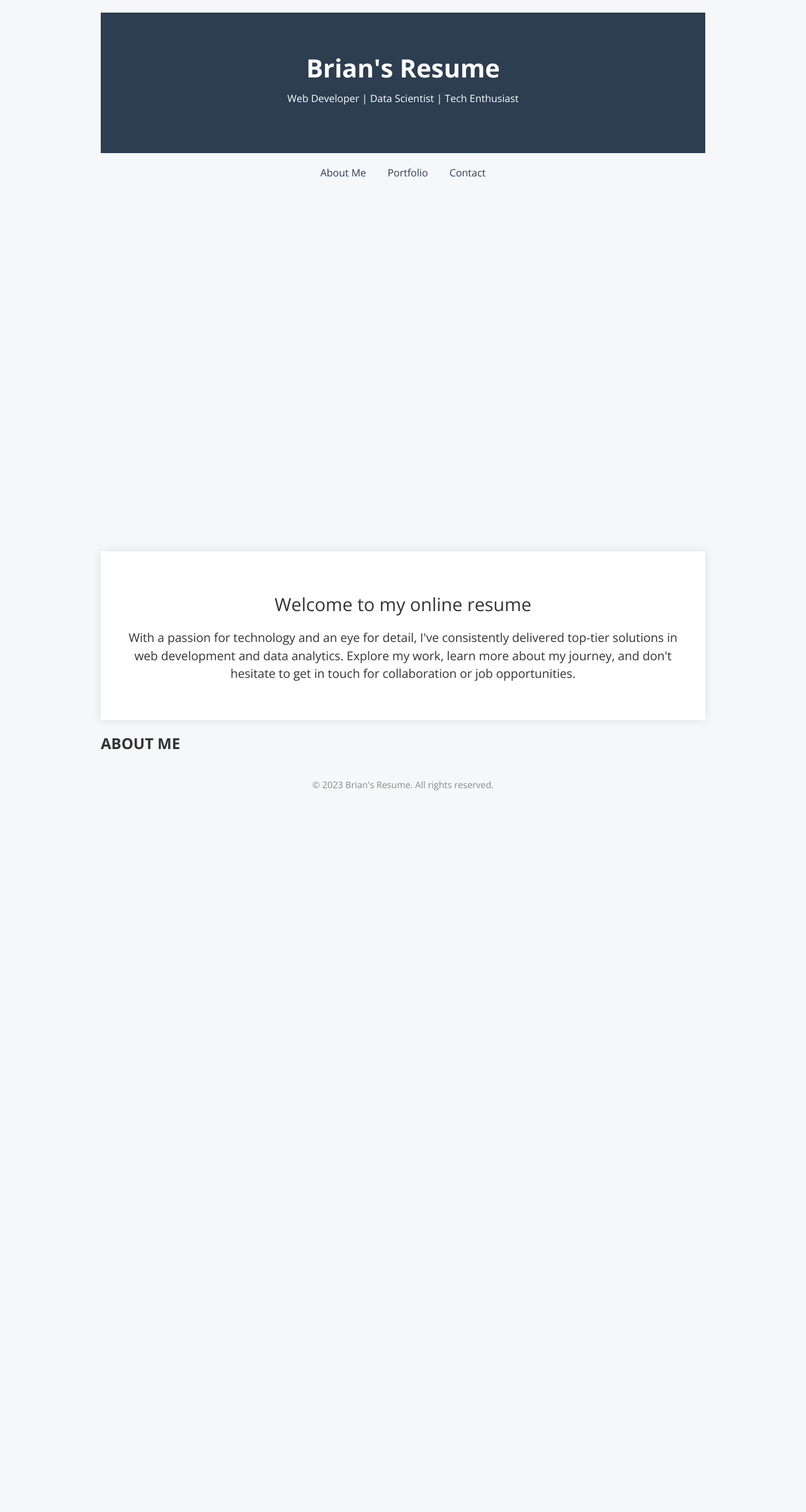
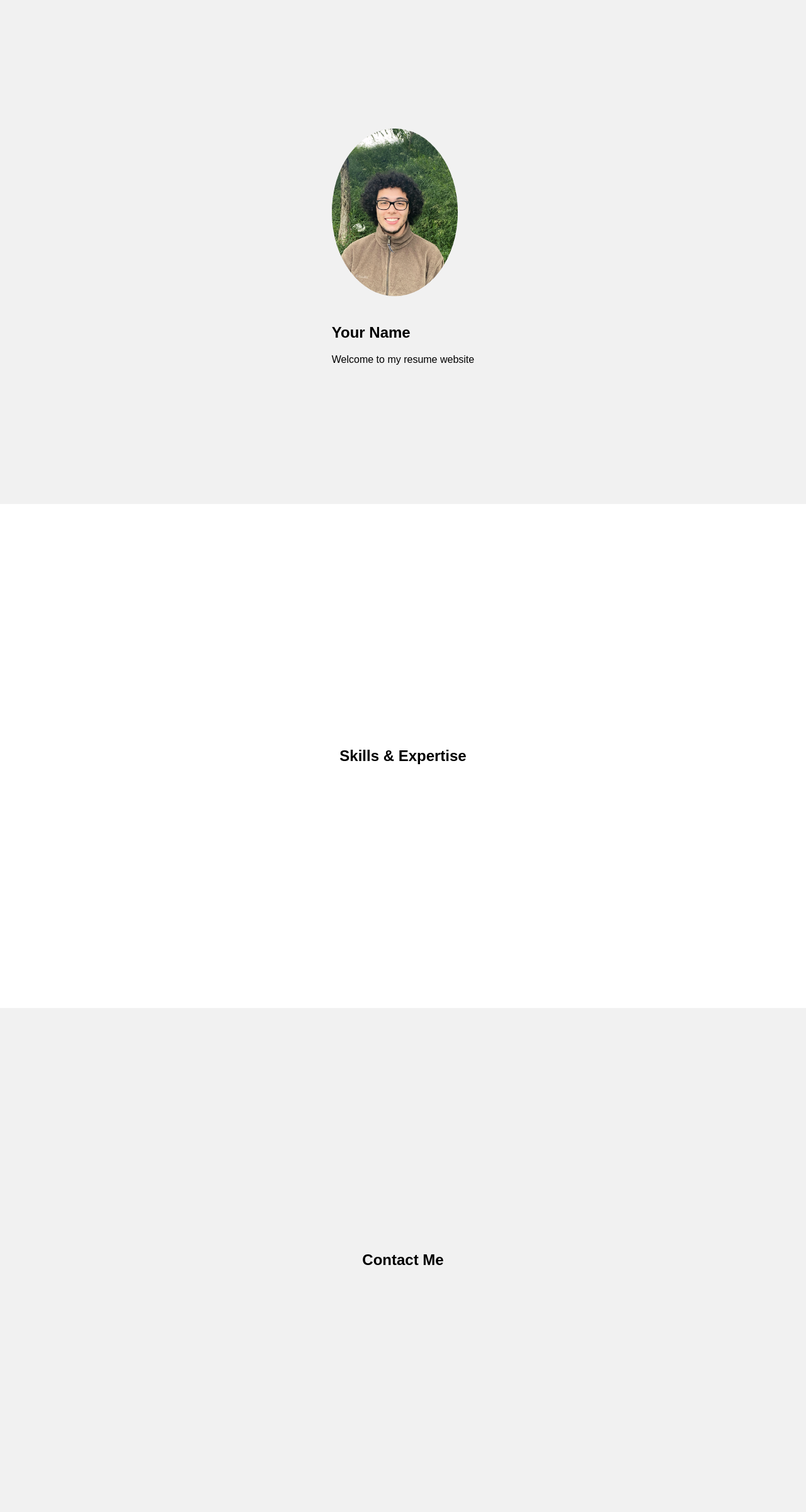
Before and after one commit to automationgeekx/resume-website, a Flask app: page / in a window 1280 px wide. Shown: the whole page at 63% size. Before the commit the page ends 1255 px from the top, so only its background shows below. Run offline with Flask 3, Linux system fonts and the light colour scheme.

Commit message:
New Index; Image added

```diff
--- /dev/null
+++ b/scripts/scripts.js
@@ -0,0 +1,5 @@
+window.addEventListener('DOMContentLoaded', (event) => {
+    setTimeout(() => {
+        document.getElementById('intro').style.opacity = '1';
+    }, 500);
+});
--- /dev/null
+++ b/styles/styles.css
@@ -0,0 +1,32 @@
+body, html {
+    margin: 0;
+    font-family: 'Arial', sans-serif;
+    overflow-x: hidden;
+}
+
+section {
+    height: 100vh;
+    display: flex;
+    align-items: center;
+    justify-content: center;
+}
+
+#intro {
+    background: #f1f1f1;
+    opacity: 0;
+    transition: opacity 2s ease-in;
+}
+
+#profile-image {
+    max-width: 200px;
+    border-radius: 50%;
+    margin-bottom: 20px;
+}
+
+#skills {
+    background: #fff;
+}
+
+#contact {
+    background: #f1f1f1;
+}
--- a/templates/index.html
+++ b/templates/index.html
@@ -1,125 +1,31 @@
 <!DOCTYPE html>
 <html lang="en">
-
 <head>
     <meta charset="UTF-8">
     <meta name="viewport" content="width=device-width, initial-scale=1.0">
-    <title>Brian's Resume</title>
-    <link href="https://fonts.googleapis.com/css2?family=Open+Sans:wght@300;400;700&display=swap" rel="stylesheet">
-    <style>
-        body {
-            font-family: 'Open Sans', sans-serif;
-            background-color: #f6f7f9;
-            color: #333;
-            margin: 0;
-            padding: 0;
-        }
-
-        .container {
-            max-width: 960px;
-            margin: 0 auto;
-            padding: 20px;
-        }
-
-        header {
-            background-color: #2c3e50;
-            color: #fff;
-            text-align: center;
-            padding: 60px 0;
-        }
-
-        header h1 {
-            margin: 0;
-            font-weight: 700;
-            font-size: 2.5em;
-        }
-
-        header p {
-            margin-top: 10px;
-        }
-
-        nav {
-            text-align: center;
-            margin-top: 20px;
-        }
-
-        nav a {
-            margin: 0 15px;
-            text-decoration: none;
-            color: #2c3e50;
-            padding-bottom: 5px;
-            border-bottom: 2px solid transparent;
-            transition: border-bottom 0.3s;
-        }
-
-        nav a:hover {
-            border-bottom: 2px solid #2c3e50;
-        }
-
-        .intro {
-            background-color: #fff;
-            padding: 40px;
-            box-shadow: 0px 0px 15px rgba(0, 0, 0, 0.1);
-            margin-top: 40px;
-            text-align: center;
-        }
-
-        .intro h2 {
-            font-size: 1.8em;
-            font-weight: 400;
-            margin-bottom: 20px;
-        }
-
-        .intro p {
-            font-size: 1.2em;
-            line-height: 1.5;
-        }
-
-        footer {
-            margin-top: 40px;
-            text-align: center;
-            font-size: 0.9em;
-            color: #888;
-        }
-    </style>
+    <title>My Resume</title>
+    <link rel="stylesheet" href="/styles/styles.css">
 </head>
-
 <body>
-
-    <div class="container">
-        <header>
-            <h1>Brian's Resume</h1>
-            <p>Web Developer | Data Scientist | Tech Enthusiast</p>
-        </header>
-
-        <nav>
-            <a href="#about_me">About Me</a>
-            <a href="{{ url_for('portfolio') }}">Portfolio</a>
-            <a href="#contact">Contact</a>
-        </nav>
-        <br>
-        <br>
-        <br>
-        <br>
-        <br>
-        <br><br><br><br><br>
-        <br><br><br><br><br>
-        <br><br><br><br><br>
-        <br><br><br><br><br>
-        <div class="intro">
-            <h2>Welcome to my online resume</h2>
-            <p>With a passion for technology and an eye for detail, I've consistently delivered top-tier solutions in web development and data analytics. Explore my work, learn more about my journey, and don't hesitate to get in touch for collaboration or job opportunities.</p>
+    <section id="intro">
+        <div class="content">
+            <img src="/images/IMG_3502.JPG" alt="Your Name" id="profile-image">
+            <h1>Your Name</h1>
+            <p>Welcome to my resume website</p>
         </div>
-
-        <div id="about_me">
-            <h2>ABOUT ME</h2>
+    </section>
+    <section id="skills">
+        <div class="content">
+            <h2>Skills & Expertise</h2>
+            <!-- List of skills -->
         </div>
-
-        <footer>
-            &copy; 2023 Brian's Resume. All rights reserved.
-        </footer>
-    </div>
-
+    </section>
+    <section id="contact">
+        <div class="content">
+            <h2>Contact Me</h2>
+            <!-- Contact form or details -->
+        </div>
+    </section>
+    <script src="/scripts/scripts.js"></script>
 </body>
-
 </html>
```
Also changed, not shown: images/IMG_3502.JPG (added).
